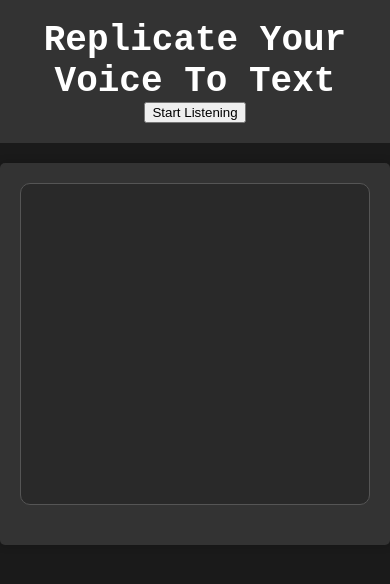
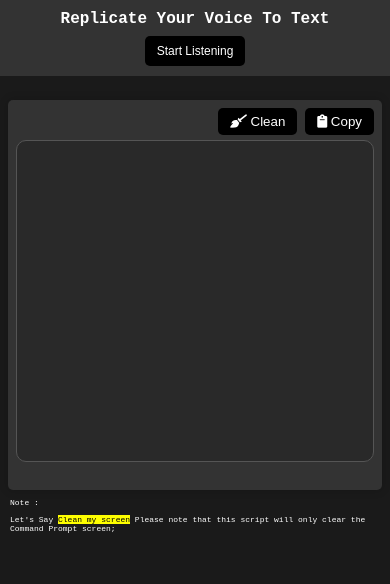
Before and after one commit to AnshulTikariha/voice, a plain HTML site: page index.html in a window 390 px wide. Drawn offline with Linux system fonts and the light colour scheme.

Commit message:
update of voice app

```diff
--- a/index.html
+++ b/index.html
@@ -5,6 +5,7 @@
     <meta name="viewport" content="width=device-width, initial-scale=1.0">
     <title>Voice APP</title>
     <link rel="stylesheet" href="styles.css">
+    <link rel="stylesheet" href="https://cdnjs.cloudflare.com/ajax/libs/font-awesome/6.0.0/css/all.min.css">
 
 </head>
 <body>
@@ -14,10 +15,20 @@
         <label to="#output" id="txtLabel"></label>
     </header>
     <div class="container">
+        <div class="button-container">
+            <button class="copy-button" onclick="cleanScreen()">  <i class="fa fa-broom"></i> Clean </button>
+            <button class="copy-button" onclick="copyCodeToClipboard()">  <i class="fa fa-clipboard"></i> Copy </button>
+        </div>
+
         <div id="chatbox">
         </div>
     </div>
 </body>
+<footer>
+    <p class="footer-text">Note :</p>
+    <p class="footer-text">Let's Say <mark>Clean my screen</mark> Please note that this script will only clear the Command Prompt screen;</p>
+
+</footer>
 <script type="text/javascript" src="script.js"></script>
 
 </html>
--- a/script.js
+++ b/script.js
@@ -53,6 +53,25 @@ if ('SpeechRecognition' in window || 'webkitSpeechRecognition' in window) {
         isListening = !isListening;
     });
 
+
+    function copyCodeToClipboard() {
+        var codeSnippet = document.getElementById("chatbox");
+        var range = document.createRange();
+        range.selectNode(codeSnippet);
+        window.getSelection().addRange(range);
+        try {
+            document.execCommand("copy");
+            alert("Text copied to clipboard!");
+        } catch (err) {
+            console.error("Failed to copy: ", err);
+        }
+        window.getSelection().removeAllRanges();
+    }
+
+    function cleanScreen(){
+        chatbox.innerHTML = '';
+    }
+
 } else {
     chatbox.innerHTML = 'Speech recognition not supported in this browser.';
 }
--- a/styles.css
+++ b/styles.css
@@ -22,7 +22,7 @@ h1 {
 }
 
 .container {
-    max-width: 800px;
+    max-width: 1000px;
     margin: 20px auto;
     padding: 20px;
     background-color: #333;
@@ -67,7 +67,7 @@ h1 {
     margin: 10px 0;
     border-radius: 15px; /* Rounded message bubbles */
     max-width: 70%; /* Limit message width */
-    white-space: nowrap; /* Prevent text from wrapping */
+    white-space: break-spaces; /* Prevent text from wrapping */
     overflow: hidden; /* Hide overflow text */
     border: 2px solid transparent; /* Transparent border */
 }
@@ -85,3 +85,100 @@ h1 {
         border-right-color: #fff;
     }
 }
+
+.styled-button {
+    margin-top: 10px;
+    padding: 10px 20px;
+    background-color: #000000;
+    color: white;
+    border: none;
+    border-radius: 5px;
+    font-size: 16px;
+    cursor: pointer;
+    transition: background-color 0.3s ease;
+}
+
+.styled-button:hover {
+    background-color: rgba(0, 0, 0, 0.2);
+}
+
+footer{
+    margin-left: 24px;
+    margin-right:24px;
+}
+.copy-button {
+    background-color: #000000;
+    color: #fff;
+    border: none;
+    padding: 8px 18px;
+    cursor: pointer;
+    border-radius: 5px;
+    margin-bottom: 5px;
+}
+.copy-button:hover{
+    background-color: rgba(0, 0, 0, 0.2);
+}
+.button-container {
+    text-align: right;
+}
+
+/* for mobile screen */
+@media (max-width: 768px) {
+    h1 {
+        margin: 0;
+        font-size: 16px;
+        font-family: monospace;
+    }
+
+
+    .container {
+        max-width: 800px;
+        margin: 24px 8px auto;
+        padding: 8px;
+        background-color: #333;
+        border-radius: 5px;
+        box-shadow: 0 0 10px rgba(0, 0, 0, 0.2);
+    }
+
+    .styled-button {
+        margin-top: 8px;
+        padding: 8px 12px;
+        background-color: #000000;
+        color: white;
+        border: none;
+        border-radius: 5px;
+        font-size: 12px;
+        cursor: pointer;
+        transition: background-color 0.3s ease;
+    }
+
+    .styled-button:hover {
+        background-color: rgba(0, 0, 0, 0.2);;
+    }
+
+    label {
+        font-size: 8px;
+    }
+
+    footer{
+        margin-left: 10px;
+        margin-right: 10px;
+    }
+
+    .copy-button {
+        padding: 6px 12px;
+    }
+
+    .footer-text{
+        font-size: 8px;
+    }
+
+    #chatbox {
+        height: 300px;
+    }
+
+    header {
+        padding: 10px;
+    }
+
+  }
```
